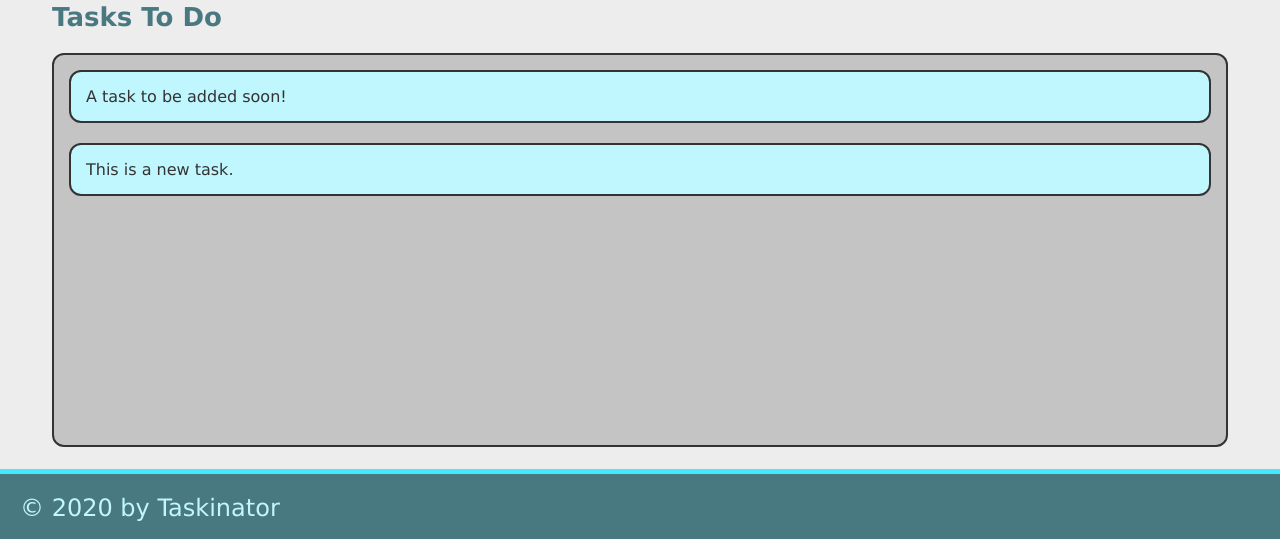
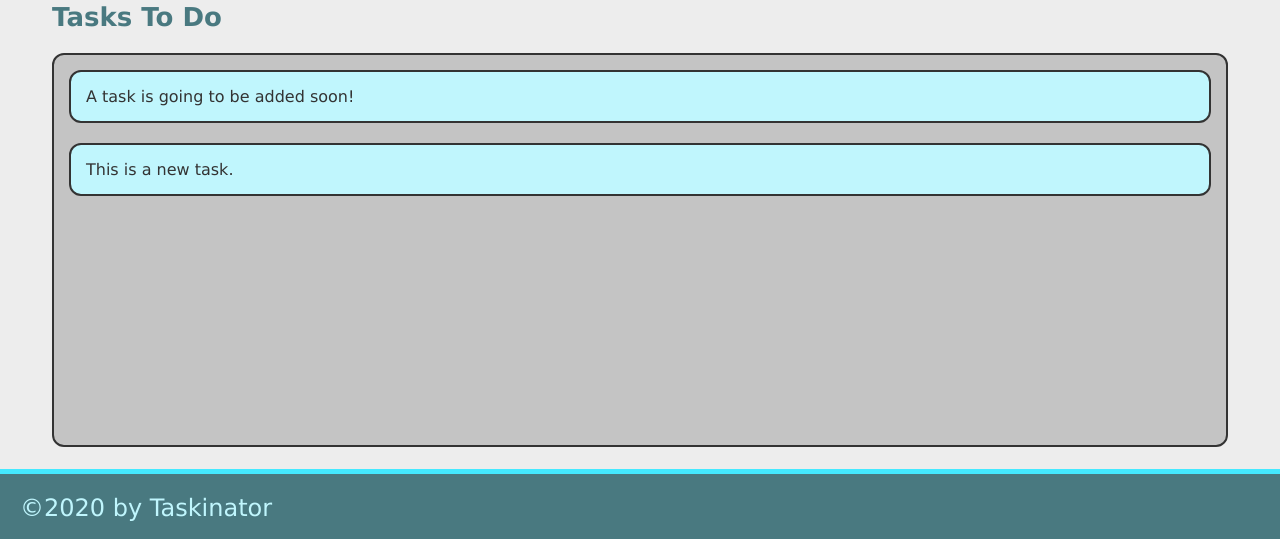
Before and after one commit to JohnKnee3/taskinator, a plain HTML site: page docs/index.html in a window 1280 px wide. Both pictures are taken after a click on the button "Add Task". Shown: the part 258-797 px from the top of the page. Drawn offline with Linux system fonts and the light colour scheme.

Commit message:
4.1 zip squish

```diff
--- a/docs/assets/js/script.js
+++ b/docs/assets/js/script.js
@@ -1,11 +1,11 @@
 var buttonEl = document.querySelector("#save-task");
 var tasksToDoEl = document.querySelector("#tasks-to-do");
 
-function createTaskHandler() { //created function the way I prefer
-    var listItemEl = document.createElement("li");
-    listItemEl.className = "task-item";
-    listItemEl.textContent = "This is a new task.";
-    tasksToDoEl.appendChild(listItemEl);
-}
+var createTaskHandler = function() {
+  var listItemEl = document.createElement("li");
+  listItemEl.className = "task-item";
+  listItemEl.textContent = "This is a new task.";
+  tasksToDoEl.appendChild(listItemEl);
+};
 
 buttonEl.addEventListener("click", createTaskHandler);
--- a/docs/index.html
+++ b/docs/index.html
@@ -10,24 +10,24 @@
 </head>
 
 <body>
+
   <header>
-  <h1 class= "page-title">
-    Taskinator</h1>
+    <h1 class="page-title">Taskinator</h1>
     <p>Click the button below to add a new task!</p>
-    <button class="btn" id = "save-task">Add Task</button>
+    <button class="btn" id="save-task">Add Task</button>
   </header>
 
-<main class = "page-content">
-  <section class = "task-list-wrapper">
-    <h2 class = "list-title">Tasks To Do</h2>
-    <ul class = "task-list" id = "tasks-to-do">
-      <li class = "task-item">A task to be added soon!</li>
+  <main class="page-content">
+    <section class="task-list-wrapper">
+      <h2 class="list-title">Tasks To Do</h2>
+      <ul class="task-list" id="tasks-to-do">
+        <li class="task-item">A task is going to be added soon!</li>
       </ul>
     </section>
   </main>
 
   <footer>
-  &copy; 2020 by Taskinator
+    &copy;2020 by Taskinator
   </footer>
 
   <script src="./assets/js/script.js"></script>
```
Also changed, not shown: docs/assets/css/style.css (indentation only), docs/assets/images/select-arrow.svg. Lines whose indentation alone changed are shown as unchanged.
